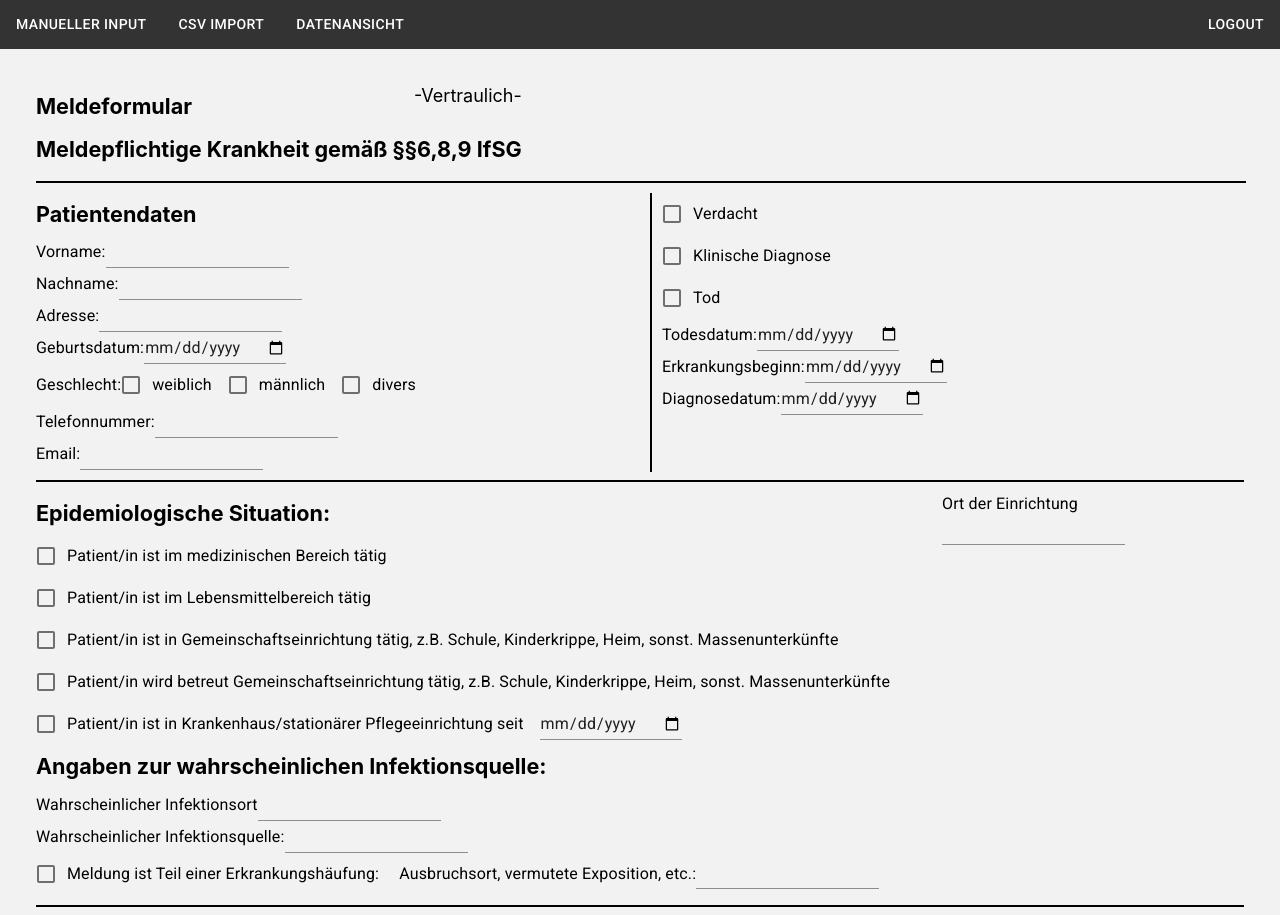
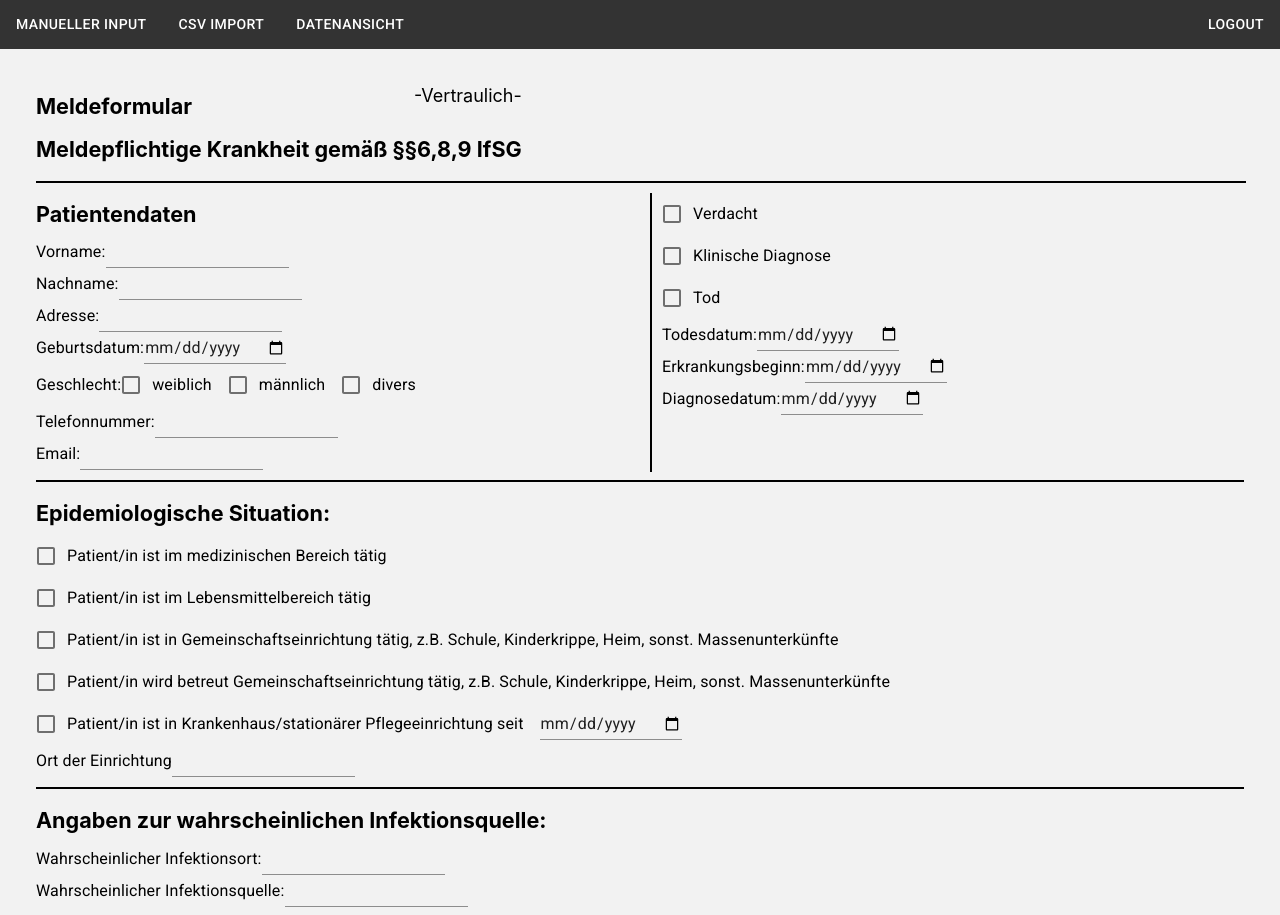
Before and after one commit to suniastar/online-fallregister, a React (Create React App) app in the folder fallregister_frontend/: page / in a window 1280 px wide. Shown: the top 915 px of the page. Built offline with nearby package versions, Linux system fonts and the light colour scheme; the HTML template or start-up script is replaced by a standard one.

Commit message:
added another divider, moved "Ort der Einrichtung"

```diff
--- a/fallregister_frontend/src/PatientDataForm.js
+++ b/fallregister_frontend/src/PatientDataForm.js
@@ -223,7 +223,6 @@ class PatientDataForm extends React.Component {
                               direction='column'
                               justify='flex-start'
                               alignItems="stretch"
-                              xs={9}
                         >
                             <Grid>
                                 <FormLabel class="big">Epidemiologische Situation:</FormLabel>
@@ -245,14 +244,14 @@ class PatientDataForm extends React.Component {
                                 <FormControlLabel control = {<Checkbox id="hospital" />} label = "Patient/in ist in Krankenhaus/stationärer Pflegeeinrichtung seit" />
                                 <Input type="date" id="dateOfcare" name="dateOfcare" id="dateOfHospitalisation" ></Input>
                             </Grid>
-                        </Grid>
-                        <Grid xs={3}>
+                            <Grid>
                             <FormLabel for="stay">Ort der Einrichtung</FormLabel>
                             <Input type="text" id="stay" name="stay" id="addressAndPlace"></Input>
+                            </Grid>
                         </Grid>
 
                     </Grid>
-
+                    <div className="horizontalDivider"></div>
                     <Grid container
                           direction='column'
                           justify='flex-start'
@@ -263,7 +262,7 @@ class PatientDataForm extends React.Component {
                             <FormLabel class="big">Angaben zur wahrscheinlichen Infektionsquelle:</FormLabel>
                         </Grid>
                         <Grid>
-                            <FormLabel for="infectionPlace">Wahrscheinlicher Infektionsort</FormLabel>
+                            <FormLabel for="infectionPlace">Wahrscheinlicher Infektionsort:</FormLabel>
                             <Input type="text" id="infectionPlace" name="infectionPlace"></Input>
                         </Grid>
                         <Grid>
```
